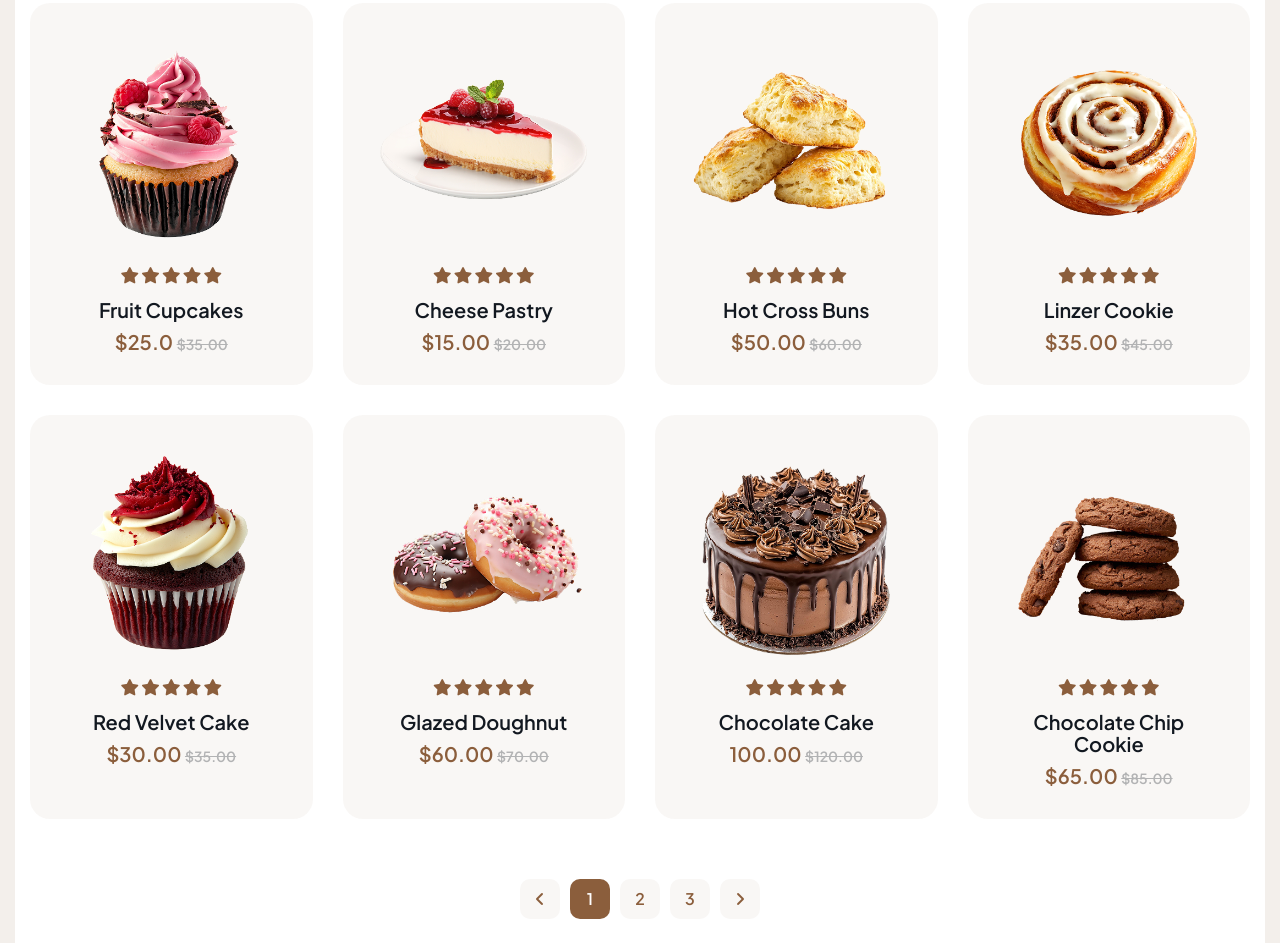
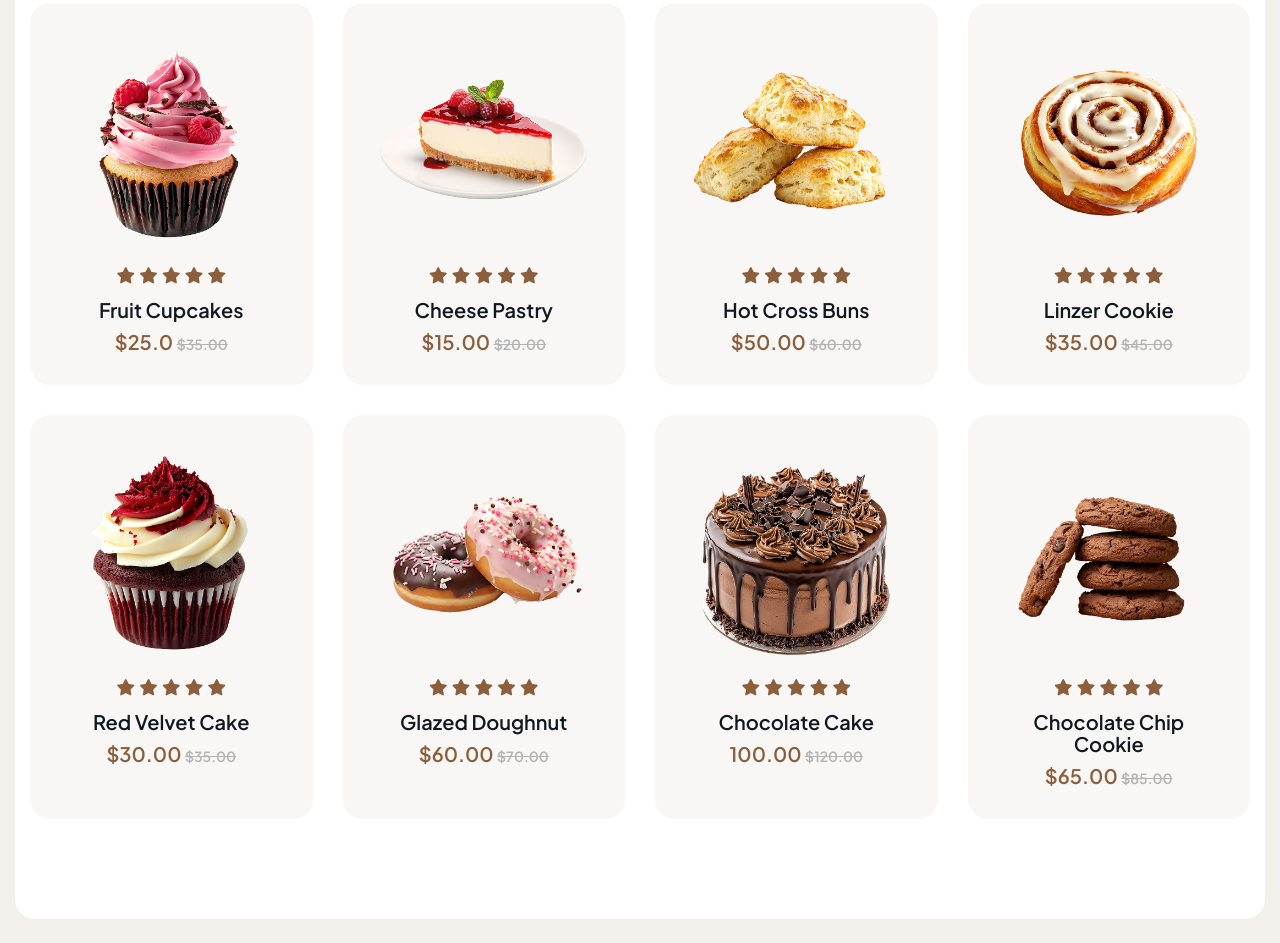
Before and after one commit to sayanidas-imagine/sweet-tooth-bakary, a plain HTML site: page shop.html in a window 1280 px wide. Shown: the part 717-1660 px from the top of the page. Drawn offline with Linux system fonts and the light colour scheme.

Commit message:
fontawesome cdn added

```diff
--- a/shop.html
+++ b/shop.html
@@ -32,6 +32,7 @@
 	<link rel="stylesheet" href="css/mousecursor.css">
 	<!-- Main Custom Css -->
 	<link href="css/custom.css" rel="stylesheet" media="screen">
+    <link rel="stylesheet" href="https://cdnjs.cloudflare.com/ajax/libs/font-awesome/7.0.0/css/all.min.css">
 </head>
 <body>
 
@@ -290,20 +291,6 @@
                     </div>
                     <!-- Our Product Box End -->
                 </div>
-
-                <div class="col-lg-12">
-                    <!-- Page Pagination Start -->
-                    <div class="page-pagination wow fadeInUp" data-wow-delay="1.2s">
-                        <ul class="pagination">
-                            <li><a href="#"><i class="fa-solid fa-angle-left"></i></a></li>
-                            <li class="active"><a href="#">1</a></li>
-                            <li><a href="#">2</a></li>
-                            <li><a href="#">3</a></li>
-                            <li><a href="#"><i class="fa-solid fa-angle-right"></i></a></li>
-                        </ul>
-                    </div>
-                    <!-- Page Pagination End -->
-                </div>
             </div>
         </div>
     </div>
```
